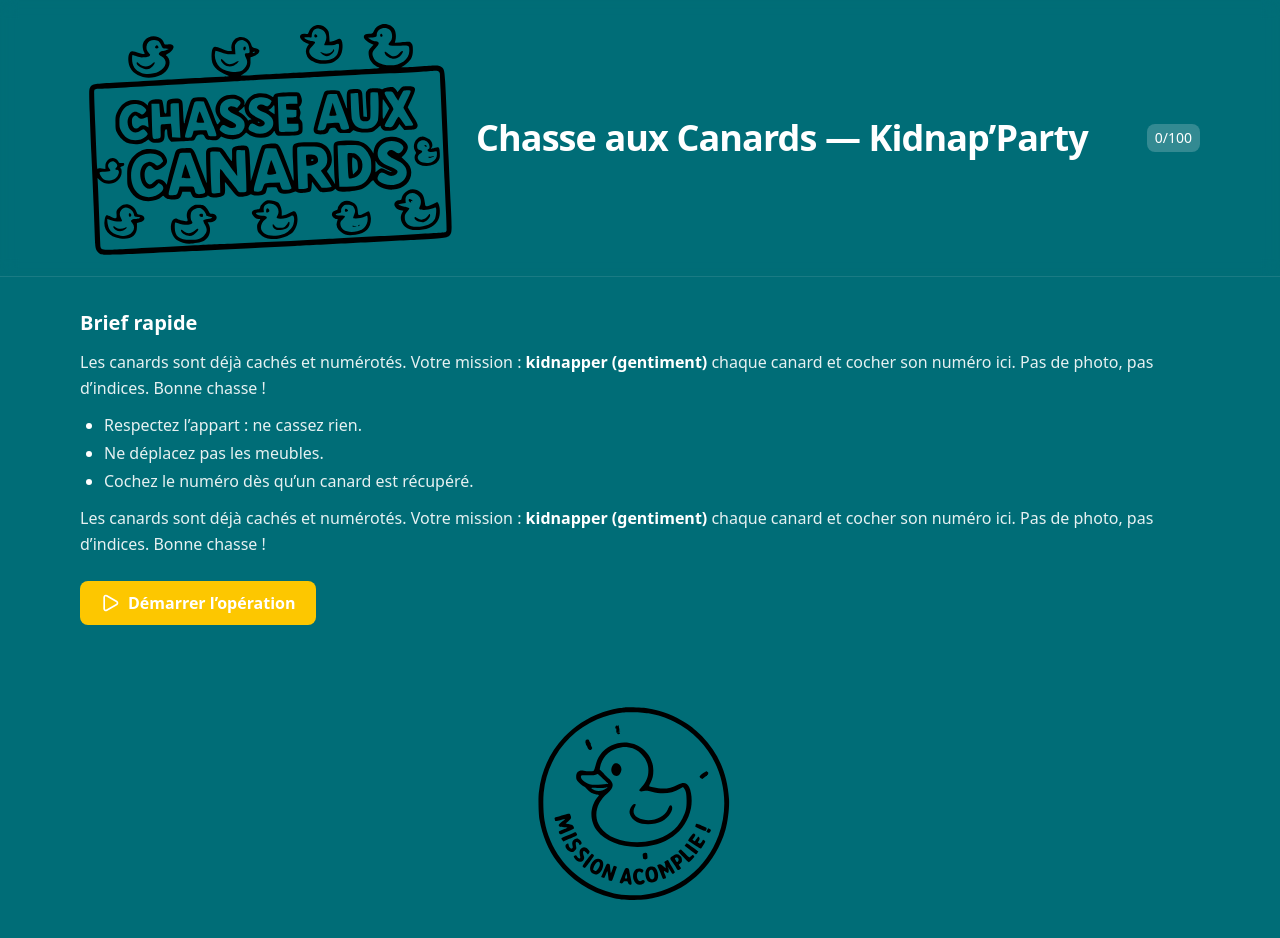
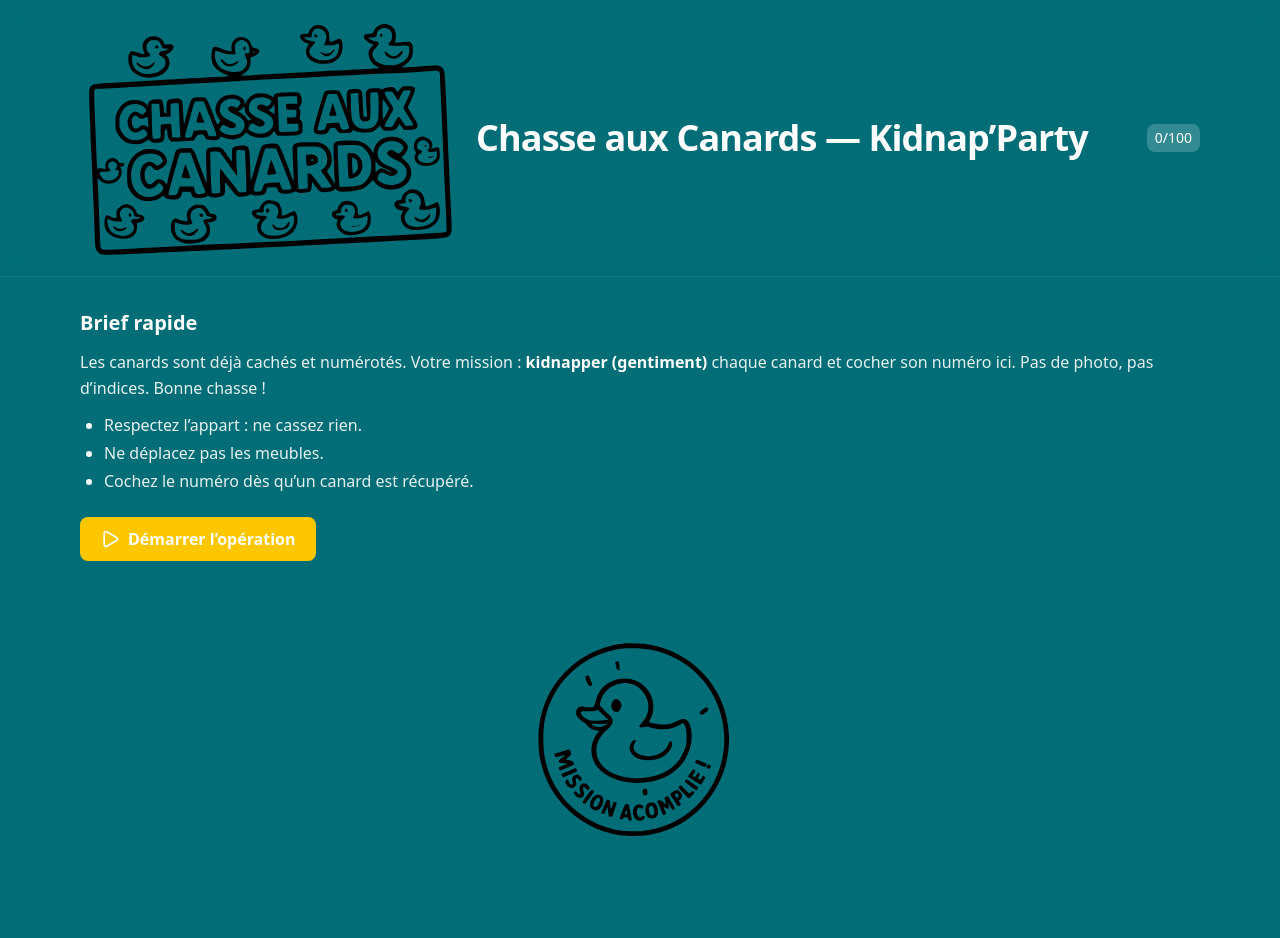
Before and after one commit to alexcorceiro/duck_challenge, a React (Vite) app: page / in a window 1280 px wide. Shown: the top 938 px of the page. After the commit the page ends 880 px from the top, so only its background shows below. Built offline with nearby package versions, Linux system fonts and the light colour scheme.

Commit message:
version 1.6

```diff
--- a/src/App.tsx
+++ b/src/App.tsx
@@ -353,11 +353,11 @@ function submitQuiz(answers: QuizAnswers) {
             <h2 className="text-xl font-semibold text-white">Brief rapide</h2>
           </div>
 
-         <p className="leading-relaxed text-white/90">
-          Les canards sont déjà cachés et numérotés. Votre mission :
-          <strong className="text-white"> kidnapper (gentiment)</strong> chaque canard et cocher son numéro ici.
-          Pas de photo, pas d’indices. Bonne chasse !
-        </p>
+<p className="leading-relaxed text-white/90">
+      Les canards sont déjà cachés et numérotés. Votre mission :
+      <strong className="text-white"> kidnapper (gentiment)</strong> chaque canard et cocher son numéro ici.
+      Pas de photo, pas d’indices. Bonne chasse !
+    </p>
 
 
           <ul className="list-disc list-outside pl-6 space-y-1 text-white/90 marker:text-white">
@@ -366,11 +366,7 @@ function submitQuiz(answers: QuizAnswers) {
             <li>Cochez le numéro dès qu’un canard est récupéré.</li>
           </ul>
 
-      <p className="leading-relaxed text-white/90">
-      Les canards sont déjà cachés et numérotés. Votre mission :
-      <strong className="text-white"> kidnapper (gentiment)</strong> chaque canard et cocher son numéro ici.
-      Pas de photo, pas d’indices. Bonne chasse !
-    </p>
+
 
     <button
       onClick={() => { arm(); setPhase("collect"); }}
```
